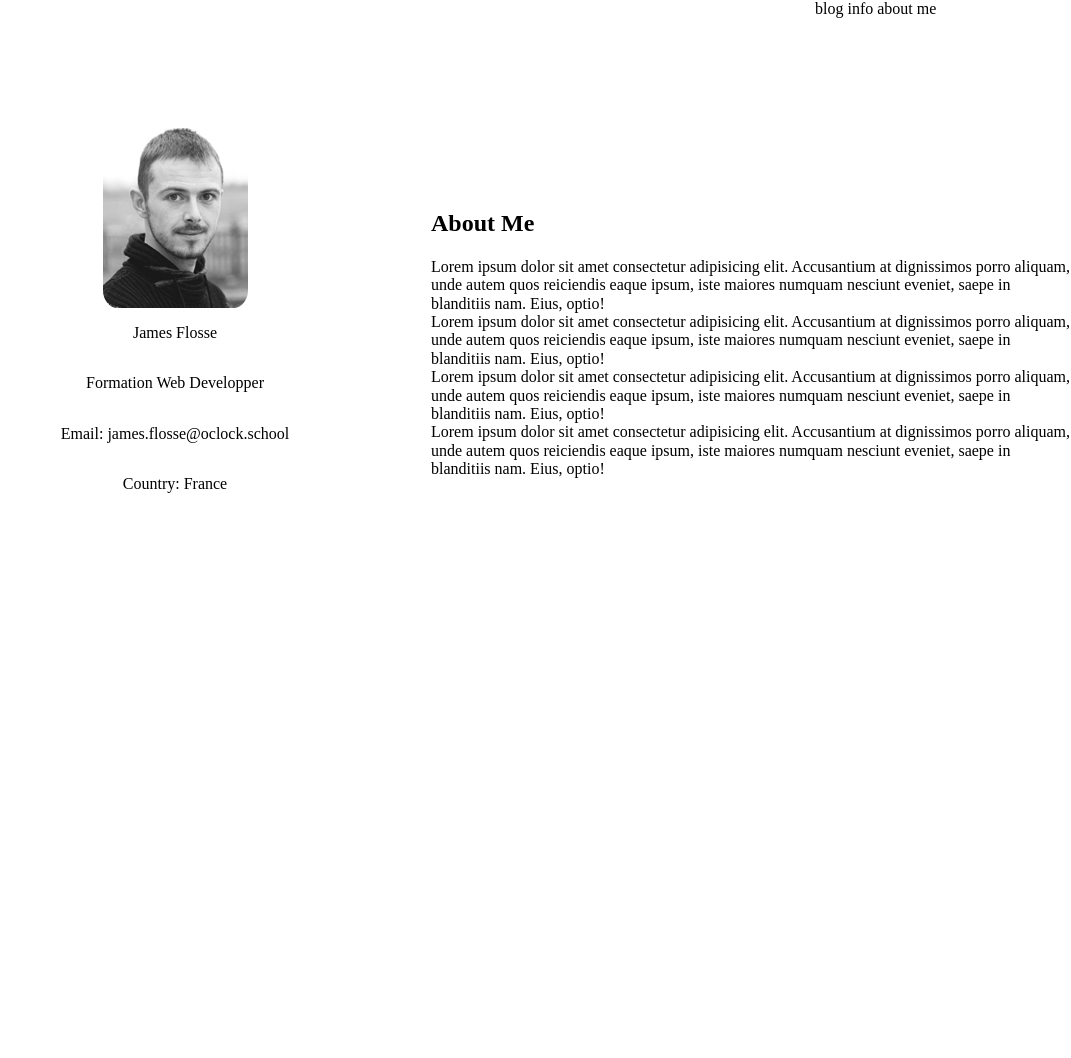
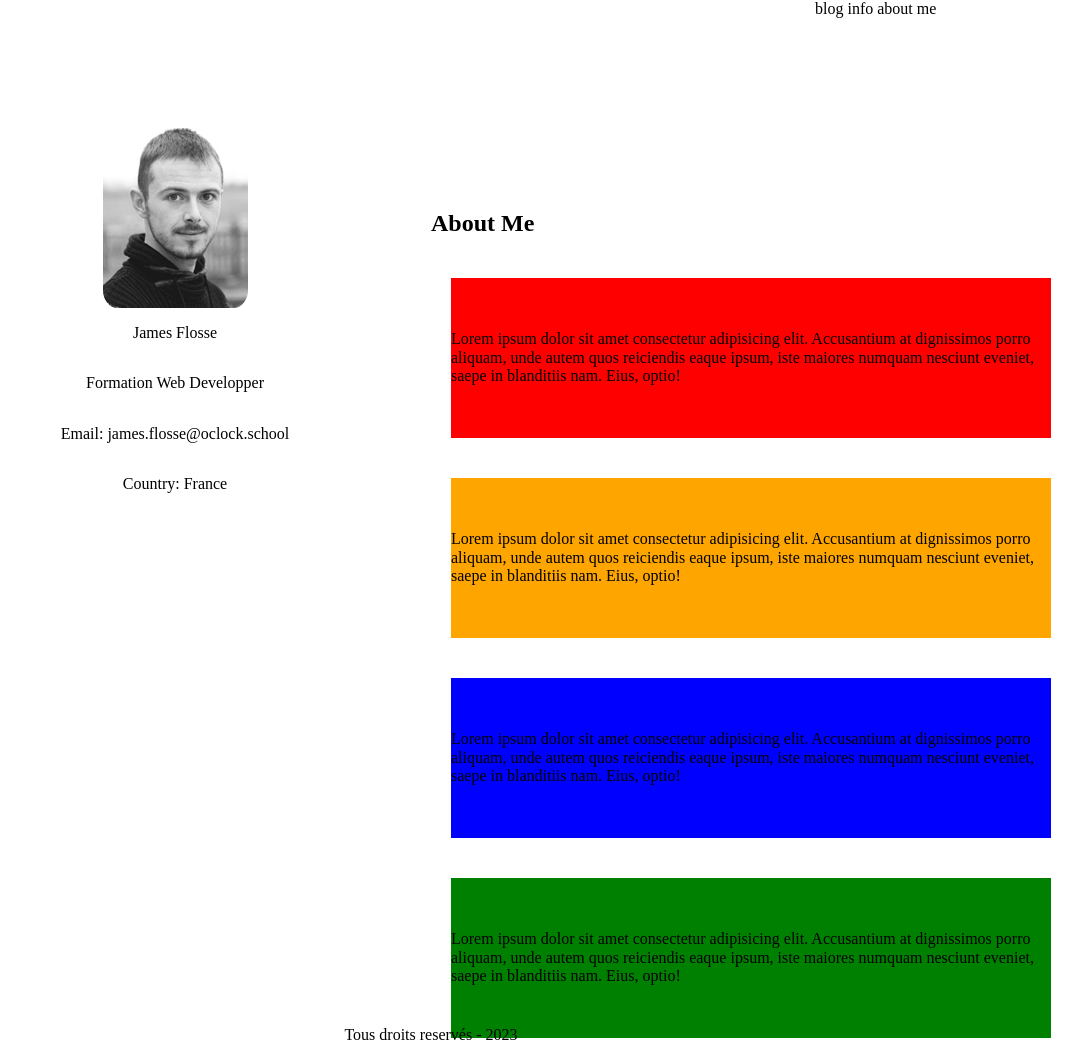
Before and after one commit to JamesFlosse/jamesflosse, a PHP site: page / in a window 1280 px wide. Shown: the whole page, without its empty margins (209-1280 px from the left). Before the commit the page ends 493 px from the top, so only its background shows below. Run offline with PHP 8.4, Linux system fonts and the light colour scheme; some web fonts are replaced.

Commit message:
Change Grid css

```diff
--- a/article.php
+++ b/article.php
@@ -1,14 +1,14 @@
-<article>
-    <article class="article">
+<article class="grid2x2">
+    <article class="article article1">
       Lorem ipsum dolor sit amet consectetur adipisicing elit. Accusantium at dignissimos porro aliquam, unde autem quos reiciendis eaque ipsum, iste maiores numquam nesciunt eveniet, saepe in blanditiis nam. Eius, optio!
     </article>
-    <article class="article">
+    <article class="article article2">
       Lorem ipsum dolor sit amet consectetur adipisicing elit. Accusantium at dignissimos porro aliquam, unde autem quos reiciendis eaque ipsum, iste maiores numquam nesciunt eveniet, saepe in blanditiis nam. Eius, optio!
     </article>
-    <article class="article">
+    <article class="article article3">
      Lorem ipsum dolor sit amet consectetur adipisicing elit. Accusantium at dignissimos porro aliquam, unde autem quos reiciendis eaque ipsum, iste maiores numquam nesciunt eveniet, saepe in blanditiis nam. Eius, optio!
     </article>
-    <article class="article">
+    <article class="article article4">
       Lorem ipsum dolor sit amet consectetur adipisicing elit. Accusantium at dignissimos porro aliquam, unde autem quos reiciendis eaque ipsum, iste maiores numquam nesciunt eveniet, saepe in blanditiis nam. Eius, optio!
     </article>
 </article>
--- a/css/style.css
+++ b/css/style.css
@@ -1,5 +1,6 @@
-body {
+html, body {
     height: 100vh;
+    margin: 0px;
 }
 
 nav{
@@ -30,6 +31,47 @@ aside p{
     margin-top: 15%;
     margin-left: 50%;
 }
+
+.grid2x2 {
+    min-height: 100%;
+    display: flex;
+    flex-wrap: wrap;
+    flex-direction: row;
+}
+
+.grid2x2 > article {
+    display: flex;
+    flex-basis: calc(50%-40px);
+    justify-content: center;
+    flex-direction: column;
+}
+
+.grid2x2 > article > article {
+    display: flex;
+    justify-content: center;
+    flex-direction: row;
+}
+
+.article {
+    margin: 20px;
+}
+
+.article1 {
+    background-color: red;
+}
+
+.article2 {
+    background-color: orange;
+}
+
+.article3 {
+    background-color: blue;
+}
+
+.article4 {
+    background-color: green;
+}
+
 footer {
     text-align: center;
 }
--- a/index.php
+++ b/index.php
@@ -13,4 +13,5 @@
     <title>James Flosse</title>
   </head>
   <?php require "main.php" ?>
+  <?php require "footer.php" ?>
 </html>
```
